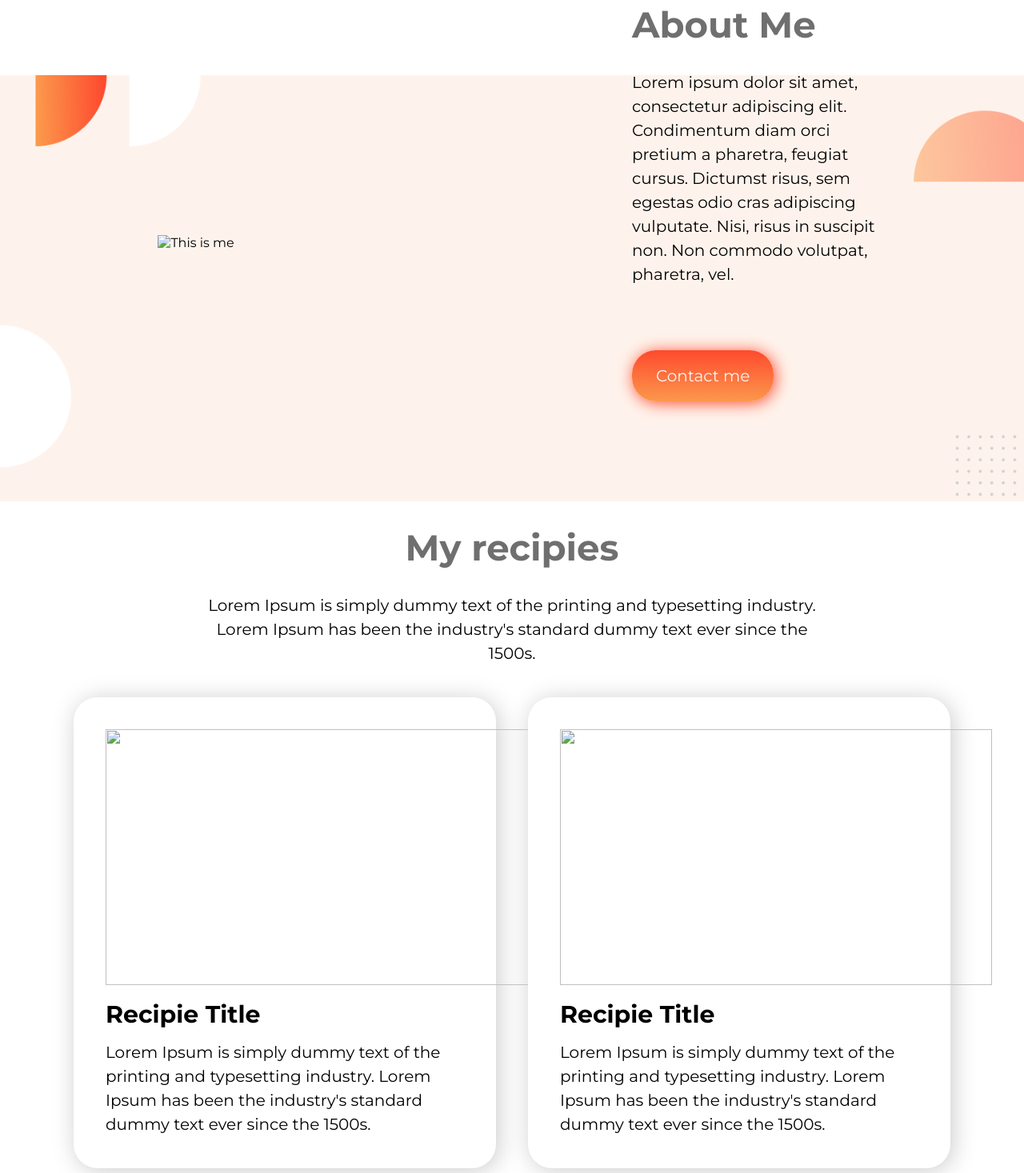
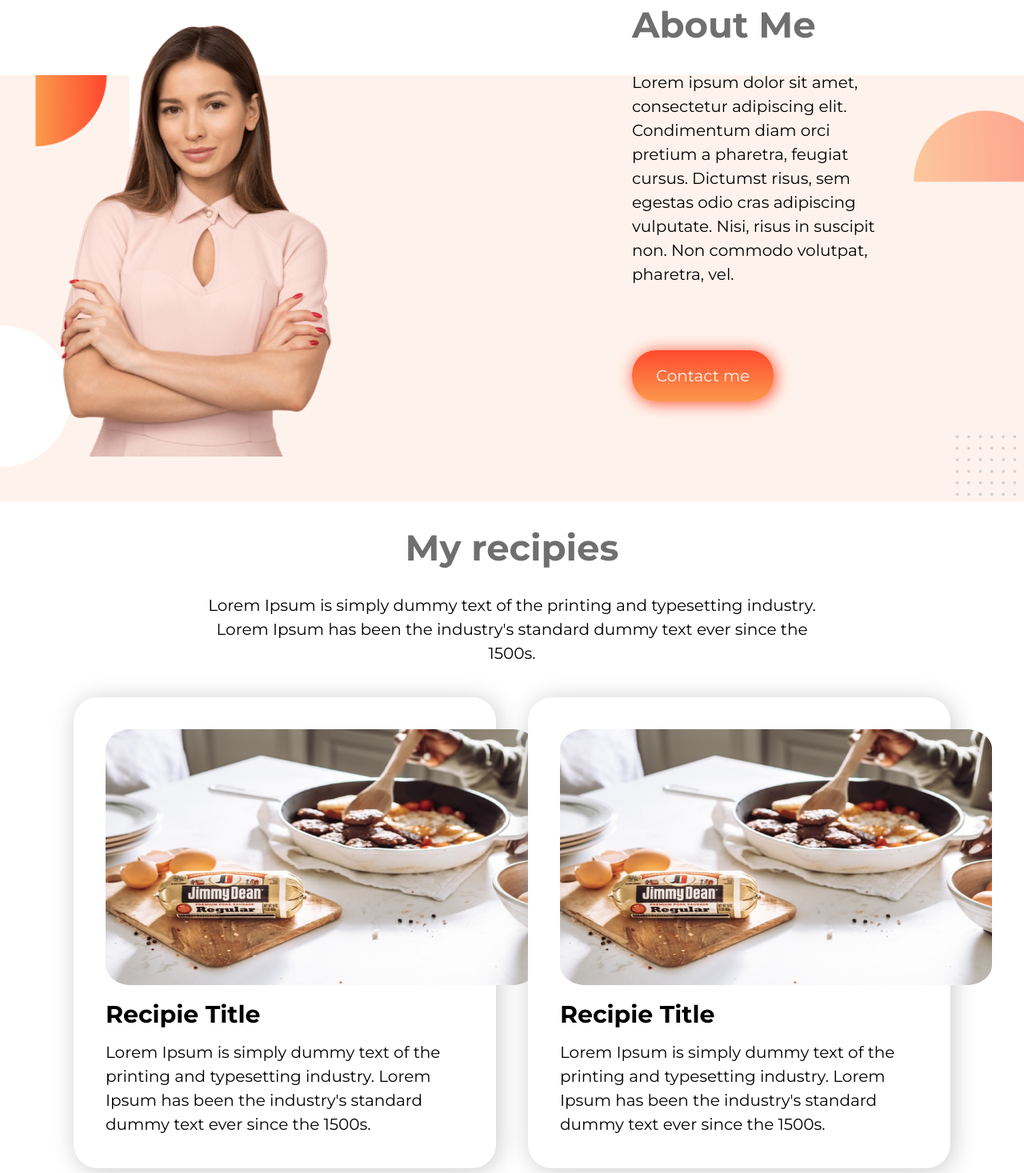
Before and after one commit to shohagroy/eat_fresh_project, a plain HTML site: page index.html in a window 1280 px wide. Shown: the part 973-2440 px from the top of the page at 80% size. Drawn offline with Linux system fonts and the light colour scheme; the site is published under a folder, as on GitHub Pages, so addresses that start at the root find nothing.

Commit message:
image_update

```diff
--- a/index.html
+++ b/index.html
@@ -22,7 +22,7 @@
                     <a class="link_button" href="#">Order food</a>
             </div>
             <div class="right_section">
-                <img src="/images/male/Hero Image copy.PNG" alt="This is hero image" width="600" class="hero_img">
+                <img src="images/male/Hero Image copy.PNG" alt="This is hero image" width="600" class="hero_img">
             </div>
         </div>
     </section>
@@ -35,7 +35,7 @@
     <section class="about_section">
         <div class="about_img">
             <div class="img_continer">
-            <img src="/images/female/Person Image.png" alt="This is me" width="340">
+            <img src="images/female/Person Image.png" alt="This is me" width="340">
             </div>
         </div>
         <div class="about_data">
@@ -61,7 +61,7 @@
 
                 <div class="recipies_main_continer">
                     <div class="recipies_continer">
-                        <img src="/images/food/Project Cover.jpg" alt="" width="540" height="320">
+                        <img src="images/food/Project Cover.jpg" alt="my_recipies" width="540" height="320">
                         <div class="recipies_data">
                             <h3>Recipie Title</h3>
                             <p class="text">Lorem Ipsum is simply dummy text of the printing and
@@ -71,7 +71,7 @@
                     </div>
 
                     <div class="recipies_continer">
-                        <img src="/images/food/Project Cover.jpg" alt="" width="540" height="320">
+                        <img src="images/food/Project Cover.jpg" alt="my_recipies" width="540" height="320">
                         <div class="recipies_data">
                             <h3>Recipie Title</h3>
                             <p class="text">Lorem Ipsum is simply dummy text of the printing and
@@ -106,6 +106,7 @@
         </div>
     </section>
 
+</body>
 
     <!-- footer section start -->
 
@@ -115,5 +116,6 @@
         <p>Eat healthy to live healthy. Live healthy to live happy.
         </p>
     </footer>
-</body>
+
+    <!-- footer section end -->
 </html>
```
